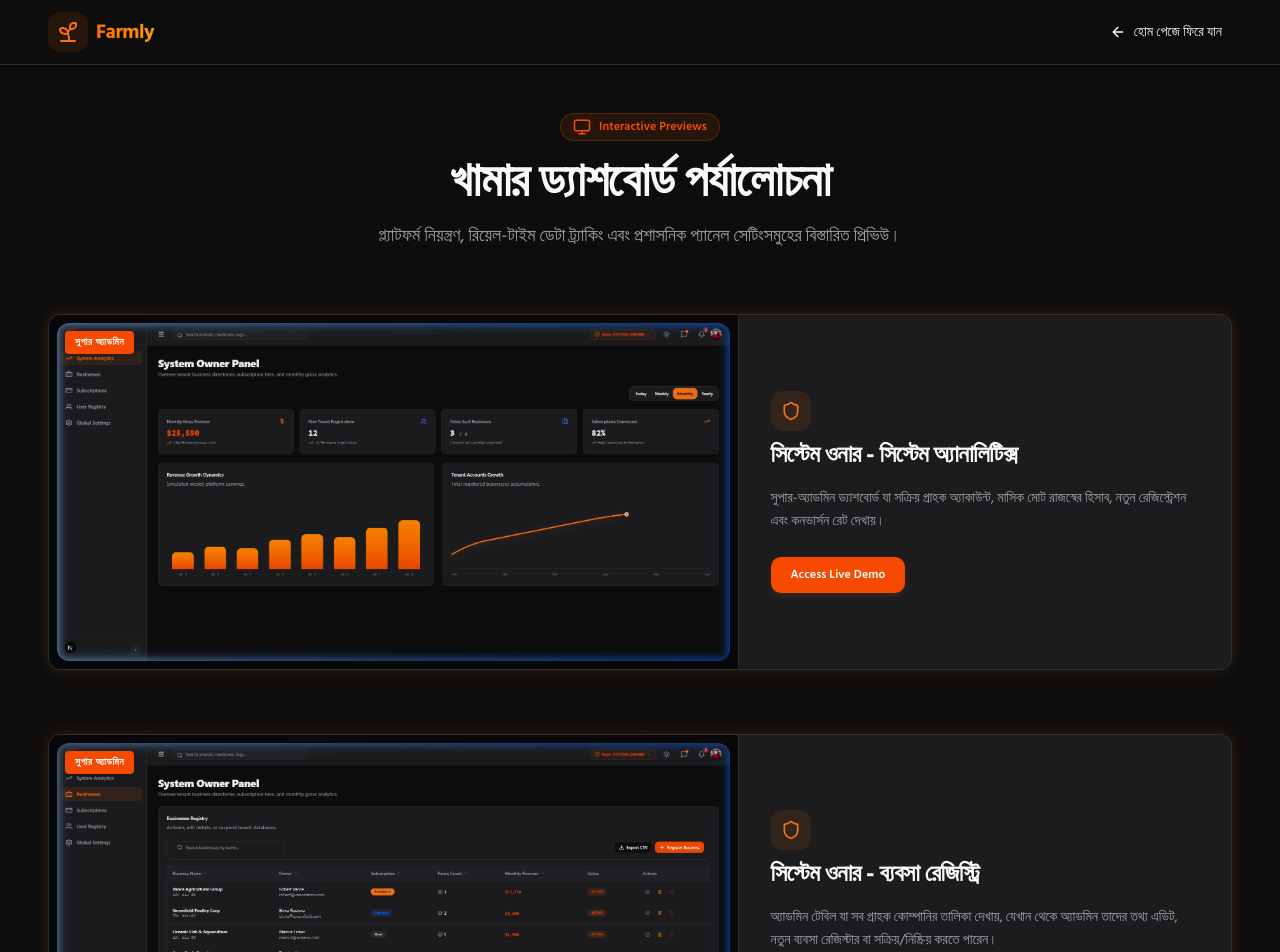
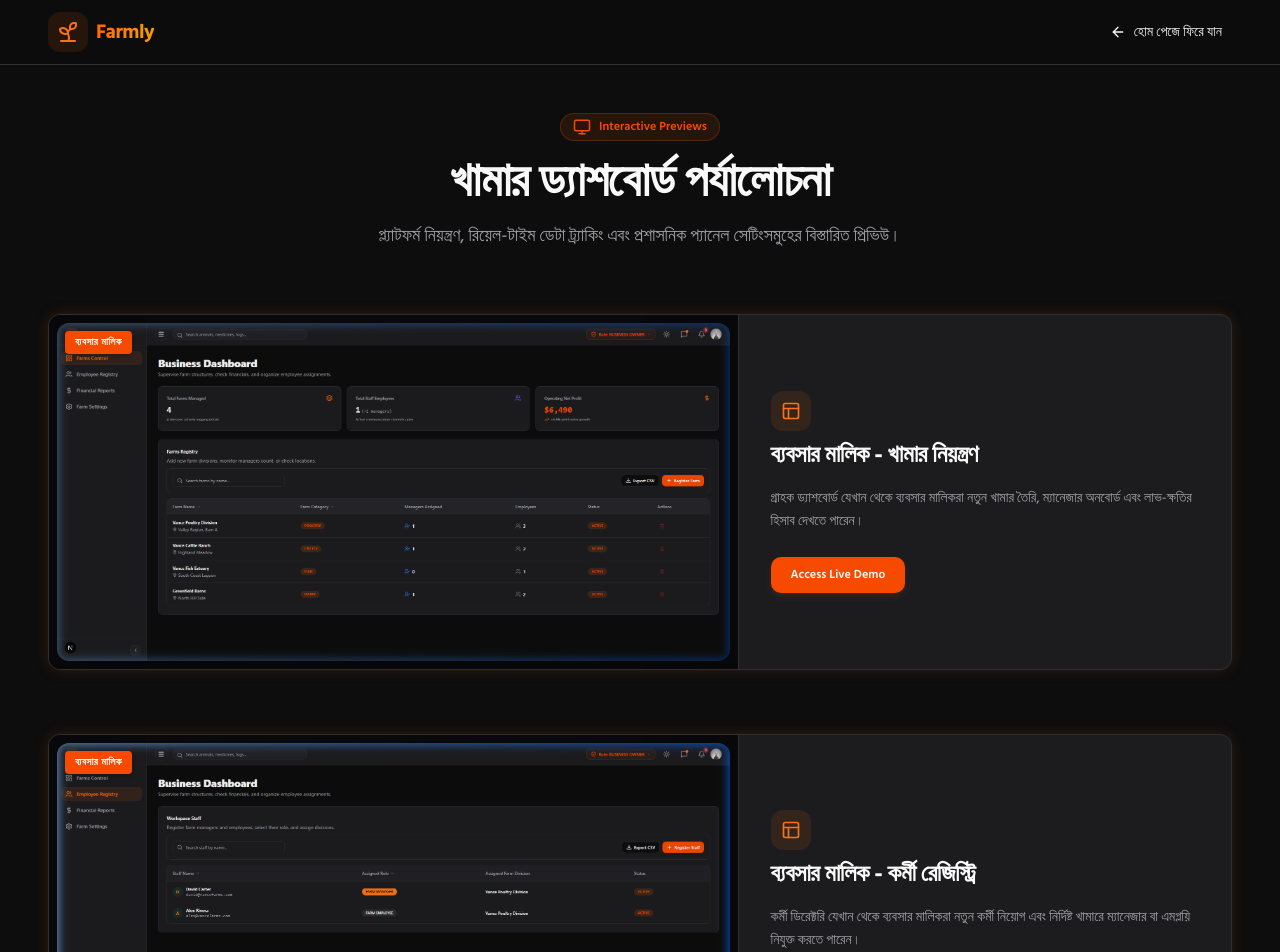
Before and after one commit to ahanaf607307/your_farm_frontend, a Next.js app: page /system-review in a window 1280 px wide. Shown: the top 952 px of the page. Built offline with nearby package versions, Linux system fonts and the light colour scheme.

Commit message:
style: remove system owner dashboard previews and reviews from public marketing views

```diff
--- a/src/app/system-review/page.tsx
+++ b/src/app/system-review/page.tsx
@@ -11,27 +11,6 @@ export default function SystemReviewPage() {
   const { t, locale } = useLanguage();
 
   const reviews = [
-    {
-      title: t('review.p1_title'),
-      desc: t('review.p1_desc'),
-      image: '/previews/preview_1.png',
-      badge: locale === 'bn' ? 'সুপার অ্যাডমিন' : 'Super Admin',
-      icon: Shield,
-    },
-    {
-      title: t('review.p2_title'),
-      desc: t('review.p2_desc'),
-      image: '/previews/preview_2.png',
-      badge: locale === 'bn' ? 'সুপার অ্যাডমিন' : 'Super Admin',
-      icon: Shield,
-    },
-    {
-      title: t('review.p3_title'),
-      desc: t('review.p3_desc'),
-      image: '/previews/preview_3.png',
-      badge: locale === 'bn' ? 'সুপার অ্যাডমিন' : 'Super Admin',
-      icon: Shield,
-    },
     {
       title: t('review.p4_title'),
       desc: t('review.p4_desc'),
--- a/src/components/landing/Hero.tsx
+++ b/src/components/landing/Hero.tsx
@@ -12,34 +12,28 @@ export default function Hero() {
 
   const heroImages = [
     {
-      url: '/heroImage/g1.png',
-      title: locale === 'bn' ? 'সিস্টেম ওনার - অ্যানালিটিক্স' : 'System Owner - Analytics',
-      label: locale === 'bn' ? 'অ্যানালিটিক্স' : 'Analytics',
-      icon: Shield,
-    },
-    {
-      url: '/heroImage/g2.png',
-      title: locale === 'bn' ? 'সিস্টেম ওনার - কোম্পানি রেজিস্ট্রি' : 'System Owner - Businesses Registry',
-      label: locale === 'bn' ? 'কোম্পানি' : 'Businesses',
-      icon: Layout,
-    },
-    {
-      url: '/heroImage/g3.png',
-      title: locale === 'bn' ? 'সিস্টেম ওনার - বিলিং ও প্ল্যান' : 'System Owner - Billing & Plans',
-      label: locale === 'bn' ? 'বিলিং' : 'Billing',
-      icon: BarChart3,
-    },
-    {
       url: '/heroImage/g4.png',
       title: locale === 'bn' ? 'খামার ওভারভিউ' : 'Farms Overview',
       label: locale === 'bn' ? 'খামার' : 'Farms',
       icon: Layout,
     },
     {
+      url: '/previews/preview_7.png',
+      title: locale === 'bn' ? 'পশুপাখি রেজিস্ট্রি' : 'Animals Registry',
+      label: locale === 'bn' ? 'পশুপাখি' : 'Animals',
+      icon: Shield,
+    },
+    {
       url: '/heroImage/g5.png',
       title: locale === 'bn' ? 'কর্মী তালিকা ডিরেক্টরি' : 'Staff Directory',
       label: locale === 'bn' ? 'কর্মী' : 'Staff',
       icon: Users,
+    },
+    {
+      url: '/previews/preview_8.png',
+      title: locale === 'bn' ? 'কর্মী বরাদ্দকৃত কাজ' : 'Assigned Tasks',
+      label: locale === 'bn' ? 'কাজ' : 'Tasks',
+      icon: Monitor,
     },
   ];
 
@@ -140,7 +134,7 @@ export default function Hero() {
               </div>
 
               {/* Switcher Controls tabs */}
-              <div className="grid grid-cols-5 gap-2 mt-4">
+              <div className="grid grid-cols-4 gap-2 mt-4">
                 {heroImages.map((img, idx) => {
                   const Icon = img.icon;
                   const isActive = idx === activeImageIdx;
```
